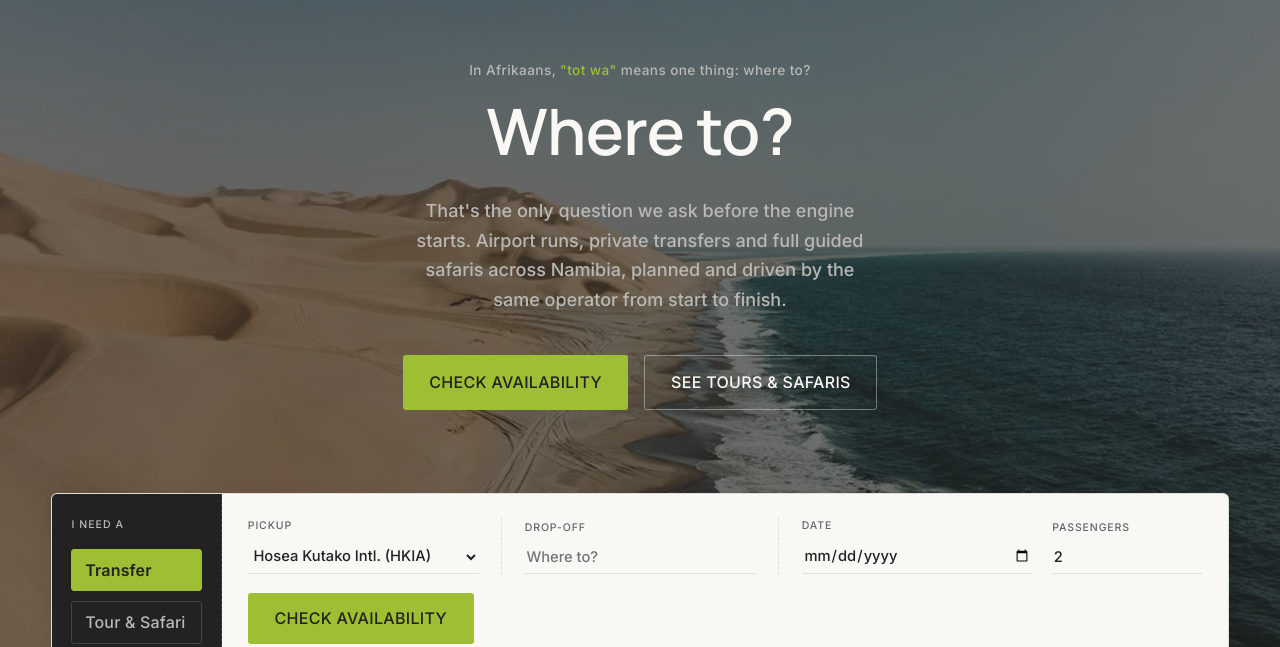
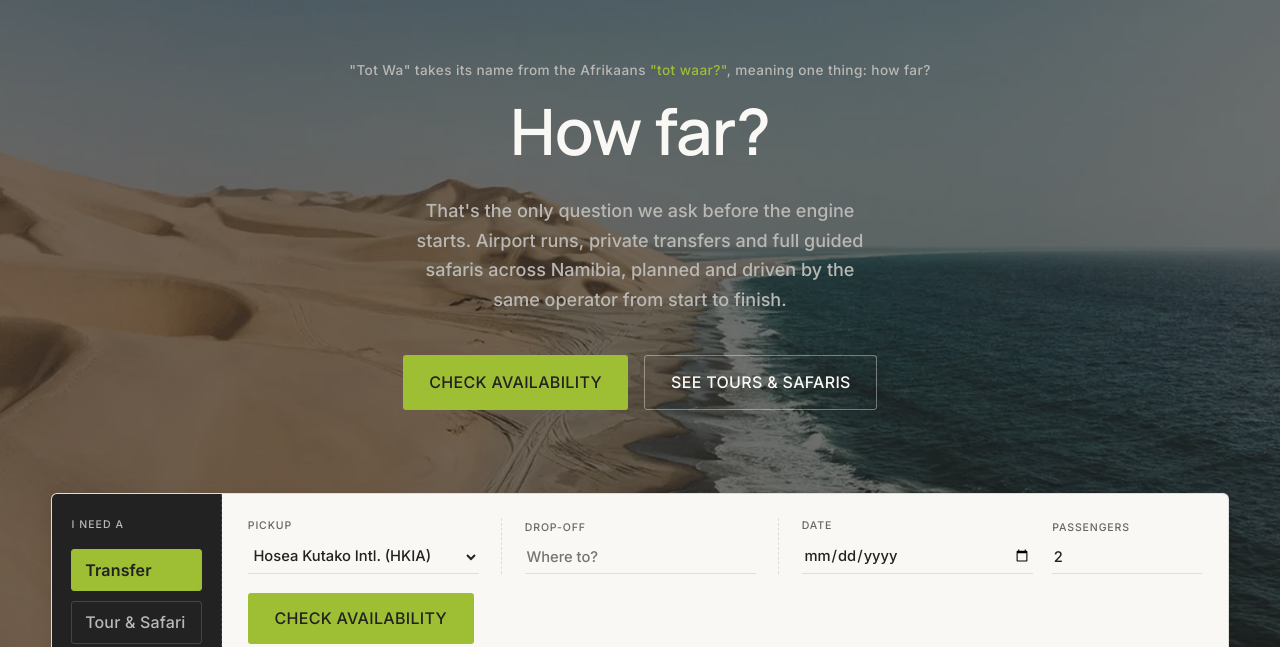
Before and after one commit to tsegale/tot-wa, a plain HTML site: page index.html in a window 1280 px wide. Shown: the part 153-800 px from the top of the page. Drawn offline with Linux system fonts and the light colour scheme.

Commit message:
fix(content): correct the tot wa etymology and tagline
The brand name comes from the Afrikaans "tot waar?" (until where? /
how far?), not "where to?". Correct the hero kicker and story copy on
the homepage and About page, and shift the paired "Where to?" taglines
to "How far?" so the headline matches the explanation above it.

```diff
--- a/index.html
+++ b/index.html
@@ -3,7 +3,7 @@
 <head>
 <meta charset="UTF-8">
 <meta name="viewport" content="width=device-width, initial-scale=1.0">
-<title>Tot Wa Tours &amp; Safaris | Namibia, where to?</title>
+<title>Tot Wa Tours &amp; Safaris | Namibia, how far?</title>
 <meta name="description" content="Airport transfers, private transfers and guided safaris across Namibia, all run by one Windhoek-based operator.">
 <link rel="preconnect" href="https://fonts.googleapis.com">
 <link rel="preconnect" href="https://fonts.gstatic.com" crossorigin>
@@ -67,8 +67,8 @@
   </div>
   <div class="hero-top">
     <div class="hero-copy">
-      <p class="hero-kicker">In Afrikaans, <strong>"tot wa"</strong> means one thing: where to?</p>
-      <h1>Where to?</h1>
+      <p class="hero-kicker">"Tot Wa" takes its name from the Afrikaans <strong>"tot waar?"</strong>, meaning one thing: how far?</p>
+      <h1>How far?</h1>
       <p class="hero-lede">That's the only question we ask before the engine starts. Airport runs, private transfers and full guided safaris across Namibia, planned and driven by the same operator from start to finish.</p>
       <div class="hero-actions">
         <a href="#book" class="btn btn-primary">Check availability</a>
@@ -315,7 +315,7 @@
   </div>
   <div class="about-copy">
     <h2>Built for the airport run. Growing into the open road.</h2>
-    <p>Tot Wa started with transfers: in and out of Hosea Kutako and Eros, city to lodge, and across the border into Botswana, South Africa and Zambia. That's also, as it happens, what <em>tot wa</em> means in Afrikaans: where to?</p>
+    <p>Tot Wa started with transfers: in and out of Hosea Kutako and Eros, city to lodge, and across the border into Botswana, South Africa and Zambia. The name comes from the Afrikaans <em>"tot waar?"</em>, meaning how far, and it's the question every one of those journeys starts with.</p>
     <p>It turned out to be a good question to build a company around. When guests kept asking us to take them further, into Etosha, out to Twyfelfontein, north to a Himba Living Museum, we started planning full safaris too.</p>
     <a href="about.html" class="btn btn-ghost-light">Read our full story &rarr;</a>
   </div>
```
Also changed, not shown: about.html (+2 -2 lines).
